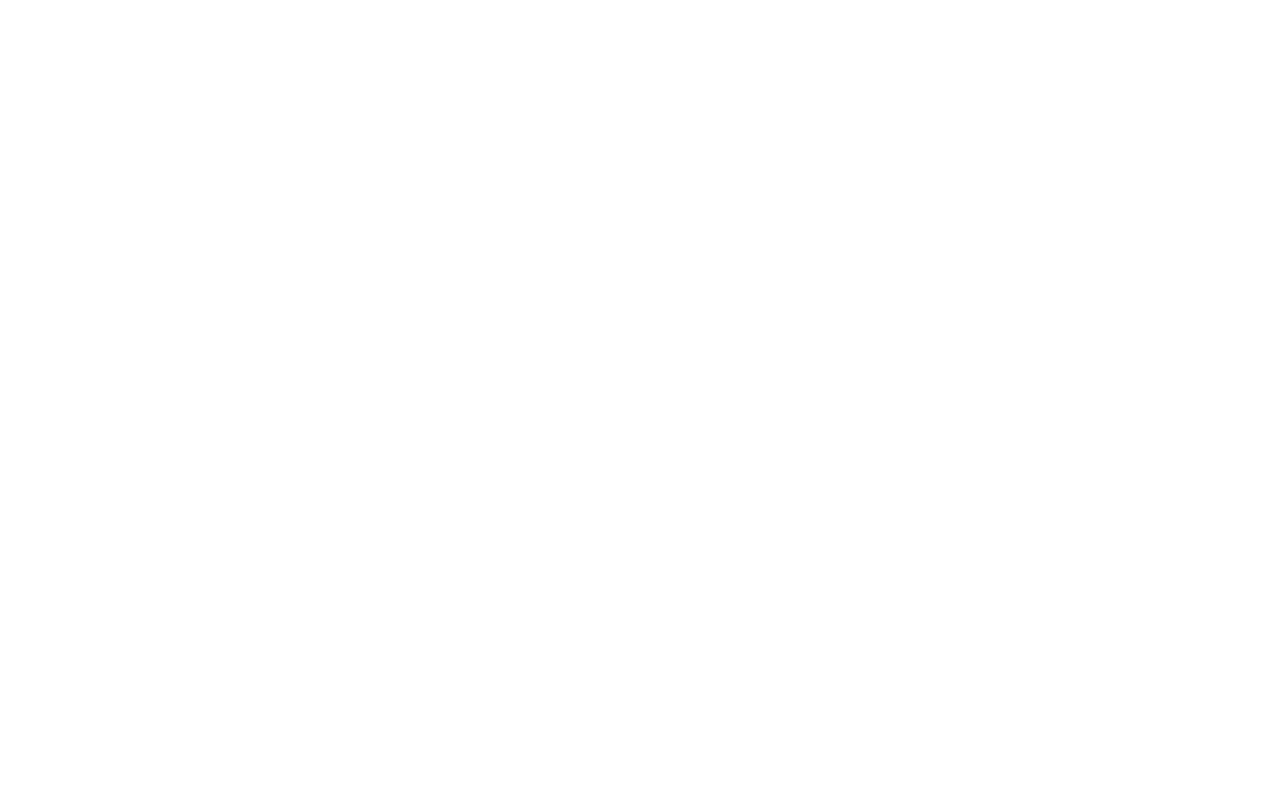
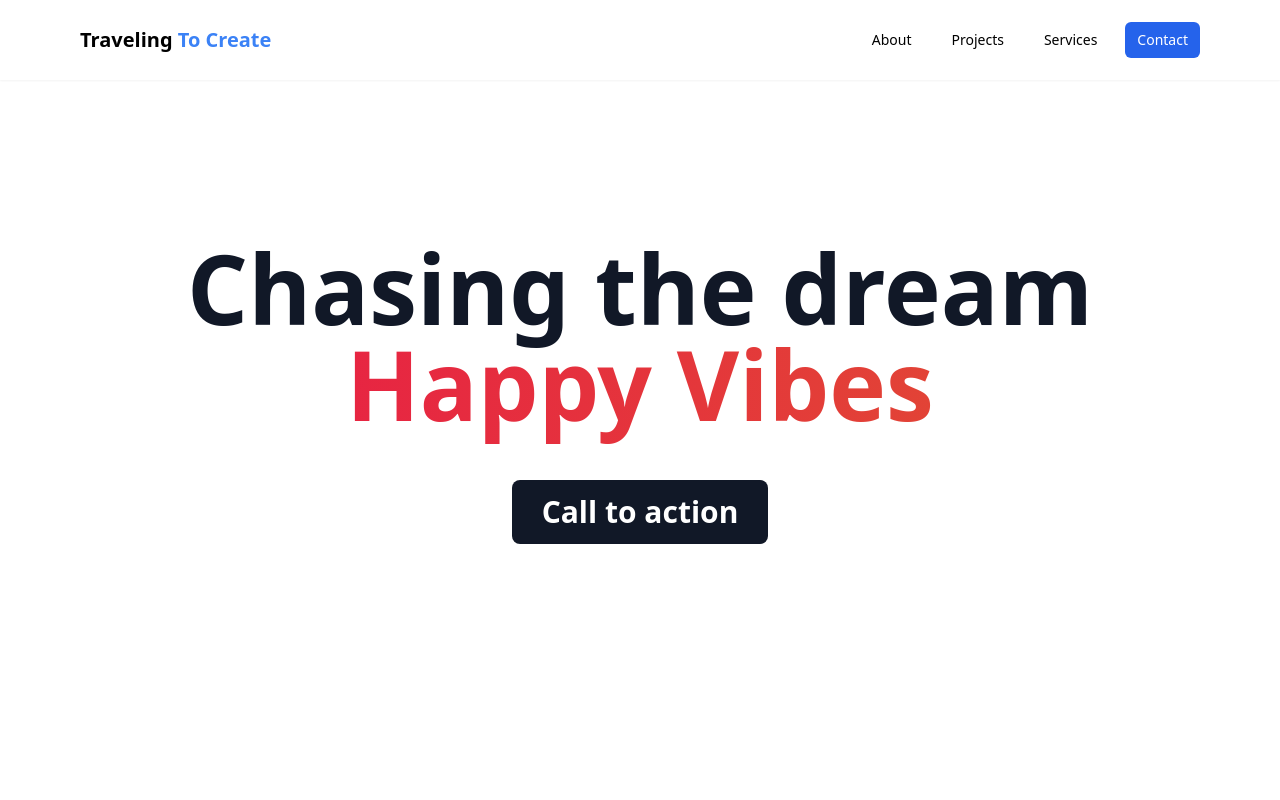
Before and after one commit to agustinquevedo/wanderfilms, a Next.js app: page / in a window 1280 px wide. Shown: the top 800 px of the page. Built offline with nearby package versions, Linux system fonts and the light colour scheme.

Commit message:
basic components

```diff
--- /dev/null
+++ b/components/layout/ContentWrapper/ContentWrapper.tsx
@@ -0,0 +1,15 @@
+import { ReactNode } from 'react'
+
+export interface ContentWrapperProps {
+  children: ReactNode
+}
+
+const ContentWrapper = ({ children }: ContentWrapperProps) => {
+  return (
+    <div className="w-full sm:w-[90%] h-auto mx-[auto] my-0 px-4 md:px-6 lg:px-8">
+      {children}
+    </div>
+  )
+}
+
+export default ContentWrapper
--- /dev/null
+++ b/components/layout/Hero/Hero.tsx
@@ -0,0 +1,23 @@
+import ContentWrapper from '../ContentWrapper/ContentWrapper'
+
+const Hero = () => {
+  return (
+    <div className="h-screen pt-20">
+      <ContentWrapper>
+        <div className="flex justify-center items-center flex-col pt-40 text-center font-bold lg:text-8xl text-6xl space-y-2">
+          <h1 className="text-gray-900 pb-10">
+            Chasing the dream <br></br>
+            <span className="text-transparent text-8xl bg-clip-text bg-gradient-to-r from-[#E72542] to-[#E24336]">
+              Happy Vibes
+            </span>
+          </h1>
+          <div className="flex justify-center items-center cursor-pointer hover:shadow-lg  text-3xl font-semibold text-white bg-gray-900 rounded-lg w-64 h-16">
+            <h1 className="text-center">Call to action</h1>
+          </div>
+        </div>
+      </ContentWrapper>
+    </div>
+  )
+}
+
+export default Hero
--- /dev/null
+++ b/components/layout/Section/Section.tsx
@@ -0,0 +1,23 @@
+import { ReactNode } from 'react'
+import ContentWrapper from '../ContentWrapper/ContentWrapper'
+
+export enum SectionHeightEnum {
+  MIN_CONTENT = 'h-min',
+  FULL_HEIGHT = 'h-screen',
+}
+
+export interface SectionProps {
+  children: ReactNode
+  id: string
+  height: SectionHeightEnum
+}
+
+const Section = ({ children, id, height }: SectionProps) => {
+  return (
+    <section id={id} className={`w-full ${height} pt-24 pb-4 md:pb-6 lg:pb-8`}>
+      <ContentWrapper>{children}</ContentWrapper>
+    </section>
+  )
+}
+
+export default Section
--- /dev/null
+++ b/components/molecules/Navbar/Navbar.tsx
@@ -0,0 +1,63 @@
+import { Link } from 'react-scroll'
+
+const Navbar = () => {
+  return (
+    <nav className="fixed w-full z-10 shadow-sm bg-white">
+      <div className="w-full">
+        <div className="flex items-center h-20 w-full">
+          <div className="flex items-center  mx-20  justify-between w-full">
+            <div className="flex justify-center items-center flex-shrink-0 ">
+              <h1 className=" font-bold text-xl cursor-pointer">
+                Traveling <span className="text-blue-500">To Create</span>
+              </h1>
+            </div>
+            <div className="hidden md:block">
+              <div className="ml-10 flex items-baseline space-x-4">
+                <Link
+                  activeClass="about"
+                  to="about"
+                  smooth={true}
+                  duration={500}
+                  className="cursor-pointer hover:bg-blue-600 text-black hover:text-white px-3 py-2 rounded-md text-sm font-medium"
+                >
+                  About
+                </Link>
+                <Link
+                  activeClass="projects"
+                  to="projects"
+                  smooth={true}
+                  duration={500}
+                  className="cursor-pointer hover:bg-blue-600 text-black hover:text-white px-3 py-2 rounded-md text-sm font-medium"
+                >
+                  Projects
+                </Link>
+
+                <Link
+                  activeClass="Services"
+                  to="services"
+                  smooth={true}
+                  duration={500}
+                  className="cursor-pointer hover:bg-blue-600 text-black hover:text-white px-3 py-2 rounded-md text-sm font-medium"
+                >
+                  Services
+                </Link>
+
+                <Link
+                  activeClass="contact"
+                  to="contact"
+                  smooth={true}
+                  duration={500}
+                  className="cursor-pointer bg-blue-600 text-white px-3 py-2 rounded-md text-sm font-medium hover:bg-black"
+                >
+                  Contact
+                </Link>
+              </div>
+            </div>
+          </div>
+        </div>
+      </div>
+    </nav>
+  )
+}
+
+export default Navbar
--- a/pages/index.tsx
+++ b/pages/index.tsx
@@ -1,14 +1,36 @@
 import type { NextPage } from 'next'
 import Head from 'next/head'
+import Hero from '../components/layout/Hero/Hero'
+import Section, {
+  SectionHeightEnum,
+} from '../components/layout/Section/Section'
+import Navbar from '../components/molecules/Navbar/Navbar'
 
 const Home: NextPage = () => {
   return (
     <div>
       <Head>
         <title>Traveling to Create</title>
-        <meta name="description" content="Generated by create next app" />
+        <meta
+          name="description"
+          content="Filmmaking and Photography while Traveling the world"
+        />
         <link rel="icon" href="/favicon.ico" />
       </Head>
+      <Navbar />
+      <Hero />
+      <Section id="about" height={SectionHeightEnum.FULL_HEIGHT}>
+        <h1>About</h1>
+      </Section>
+      <Section id="projects" height={SectionHeightEnum.FULL_HEIGHT}>
+        <h1>Projects</h1>
+      </Section>
+      <Section id="services" height={SectionHeightEnum.FULL_HEIGHT}>
+        <h1>Services</h1>
+      </Section>
+      <Section id="contact" height={SectionHeightEnum.FULL_HEIGHT}>
+        <h1>Contact</h1>
+      </Section>
     </div>
   )
 }
```
Also changed, not shown: package.json (+6 -5 lines), 1 other file (tests, documents, lock files or other folders).
